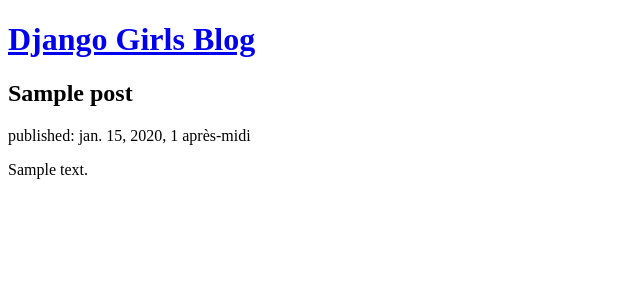
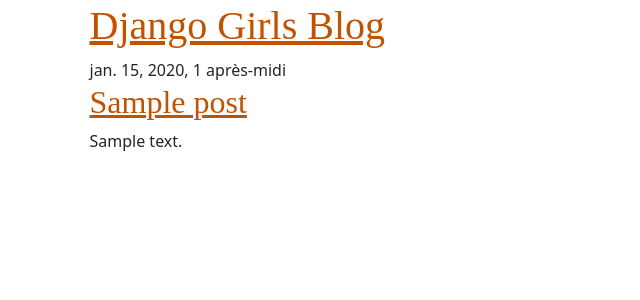
Before and after one commit to Myhrindra194/my_first_blog, a Django app: page / in a window 1280 px wide. Shown: the top 300 px of the page, without its empty margins (0-640 px from the left). Run offline with Django 3.2, Linux system fonts and the light colour scheme; tables that the repository leaves empty hold one stand-in row (values such as "Sample post").

Commit message:
Added view and template for detailed blog post as well as CSS for the site.

```diff
--- /dev/null
+++ b/blog/static/css/blog.css
@@ -0,0 +1,8 @@
+h1 a,
+h2 a {
+  color: #c25100;
+  font-family: "Lobster";
+}
+body {
+  padding-left: 15px;
+}
--- /dev/null
+++ b/blog/templates/blog/base.html
@@ -0,0 +1,26 @@
+{% load static %}
+<!DOCTYPE html>
+<html>
+  <head>
+    <title>Django Girls blog</title>
+    <link
+      rel="stylesheet"
+      href="https://cdn.jsdelivr.net/npm/bootstrap@5.1.3/dist/css/bootstrap.min.css"
+      integrity="sha384-1BmE4kWBq78iYhFldvKuhfTAU6auU8tT94WrHftjDbrCEXSU1oBoqyl2QvZ6jIW3"
+      crossorigin="anonymous"
+    />
+    <link rel="stylesheet" href="{% static 'css/blog.css' %}" />
+  </head>
+  <body>
+    <header class="page-header">
+      <div class="container">
+        <h1><a href="/">Django Girls Blog</a></h1>
+      </div>
+    </header>
+    <main class="container">
+      <div class="row">
+        <div class="col">{% block content %} {% endblock %}</div>
+      </div>
+    </main>
+  </body>
+</html>
--- a/blog/templates/blog/post_list.html
+++ b/blog/templates/blog/post_list.html
@@ -1,19 +1,7 @@
-<!DOCTYPE html>
-<html>
-  <head>
-    <title>Django Girls blog</title>
-  </head>
-  <body>
-    <header>
-      <h1><a href="/">Django Girls Blog</a></h1>
-    </header>
-
-    {% for post in posts %}
-    <article>
-      <h2>{{ post.title }}</h2>
-      <time>published: {{ post.published_date }}</time>
-      <p>{{ post.text|linebreaksbr }}</p>
-    </article>
-    {% endfor %}
-  </body>
-</html>
+{% extends 'blog/base.html' %} {% block content %} {% for post in posts %}
+<article class="post">
+  <time class="date"> {{ post.published_date }} </time>
+  <h2><a href="{% url 'post_detail' pk=post.pk %}">{{ post.title }}</a></h2>
+  <p>{{ post.text|linebreaksbr }}</p>
+</article>
+{% endfor %} {% endblock %}
--- a/blog/urls.py
+++ b/blog/urls.py
@@ -3,4 +3,5 @@ from . import views
 
 urlpatterns = [
     path('', views.post_list, name='post_list'),
+    path('post/<int:pk>/', views.post_detail, name='post_detail'),
 ]
--- a/blog/views.py
+++ b/blog/views.py
@@ -1,9 +1,15 @@
 from django.shortcuts import render
 from django.utils import timezone
 from .models import Post
+from django.shortcuts import render, get_object_or_404
 
 
 def post_list(request):
     posts = Post.objects.filter(
         published_date__lte=timezone.now()).order_by('published_date')
     return render(request, 'blog/post_list.html', {'posts': posts})
+
+
+def post_detail(request, pk):
+    post = get_object_or_404(Post, pk=pk)
+    return render(request, 'blog/post_detail.html', {'post': post})
--- a/mysite/settings.py
+++ b/mysite/settings.py
@@ -120,7 +120,7 @@ USE_TZ = True
 # https://docs.djangoproject.com/en/3.2/howto/static-files/
 
 STATIC_URL = '/static/'
-STATIC_ROOT = BASE_DIR / 'static'
+STATIC_ROOT = BASE_DIR / '/blog/static'
 
 # Default primary key field type
 # https://docs.djangoproject.com/en/3.2/ref/settings/#default-auto-field
```
Also changed, not shown: blog/templates/blog/post_detail.html (added, +9 -0 lines).
